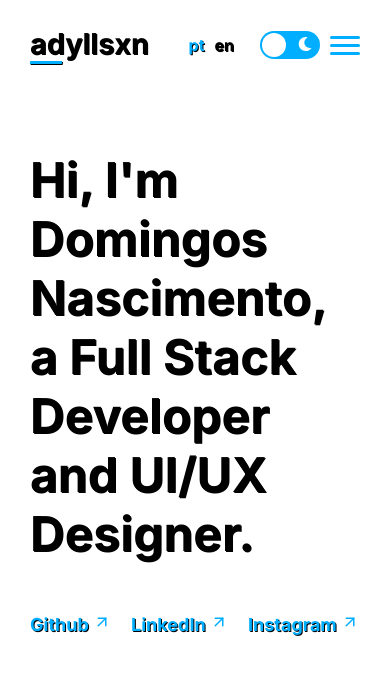
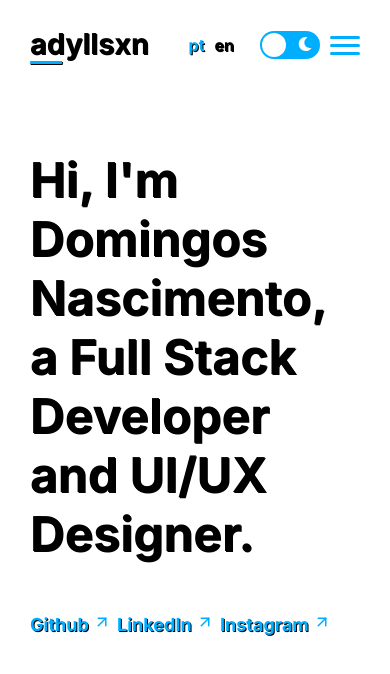
Before and after one commit to Adyllsxn/adyllsxn, a React (Vite) app in the folder portifolio/: page / in a window 390 px wide. Shown: the top 674 px of the page. Built offline with nearby package versions, Linux system fonts and the light colour scheme.

Commit message:
ajustando com header part 1

```diff
--- a/portifolio/src/containers/pages/Home/Home.css
+++ b/portifolio/src/containers/pages/Home/Home.css
@@ -24,10 +24,12 @@
     transition: all .4s ease-in-out;
 }
 
-
 @media(max-width: 768px){
     .sectionHeroContainer{
         min-width: 300px;
         font-size: 2rem;
     }
+    .sectionHeroContainer ul{
+        gap: 6px;
+    }
 }
```
